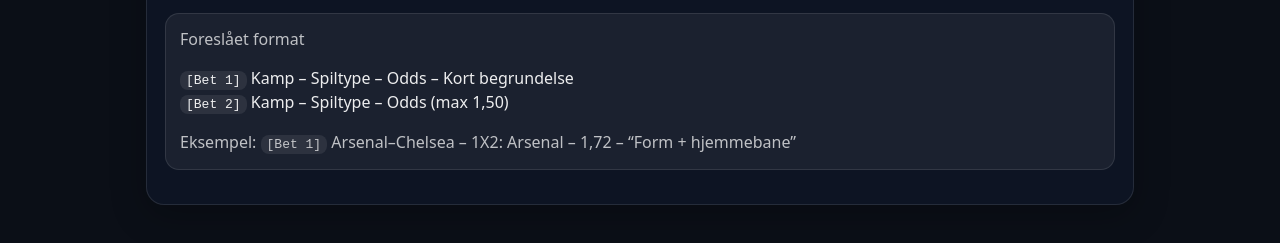
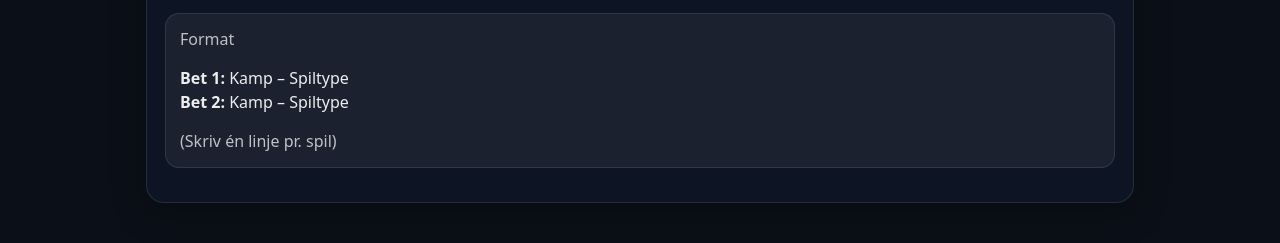
Before and after one commit to tipsklub365/tipsklub365, a plain HTML site: page odds.html in a window 1280 px wide. Shown: the part 217-460 px from the top of the page. Drawn offline with Linux system fonts and the light colour scheme; a script that the page names is missing.

Commit message:
Update odds.html

```diff
--- a/odds.html
+++ b/odds.html
@@ -47,16 +47,16 @@
     </p>
 
     <div class="box">
-      <div class="muted">Foreslået format</div>
-      <p>
-        <code>[Bet 1]</code> Kamp – Spiltype – Odds – Kort begrundelse<br>
-        <code>[Bet 2]</code> Kamp – Spiltype – Odds (max 1,50)
-      </p>
-      <p class="muted" style="margin-bottom:0">
-        Eksempel:
-        <code>[Bet 1]</code> Arsenal–Chelsea – 1X2: Arsenal – 1,72 – “Form + hjemmebane”
-      </p>
-    </div>
+  <div class="muted">Format</div>
+  <p>
+    <strong>Bet 1:</strong> Kamp – Spiltype<br>
+    <strong>Bet 2:</strong> Kamp – Spiltype
+  </p>
+  <p class="muted" style="margin-bottom:0">
+    (Skriv én linje pr. spil)
+  </p>
+</div>
+
 
     <div style="height:16px"></div>
 
@@ -76,6 +76,8 @@
         (d.head || d.body).appendChild(s);
       })();
     </script>
+
+
     <noscript>Aktivér JavaScript for at se kommentar-tråden.</noscript>
     <!-- SLUT DISQUS -->
   </section>
```
